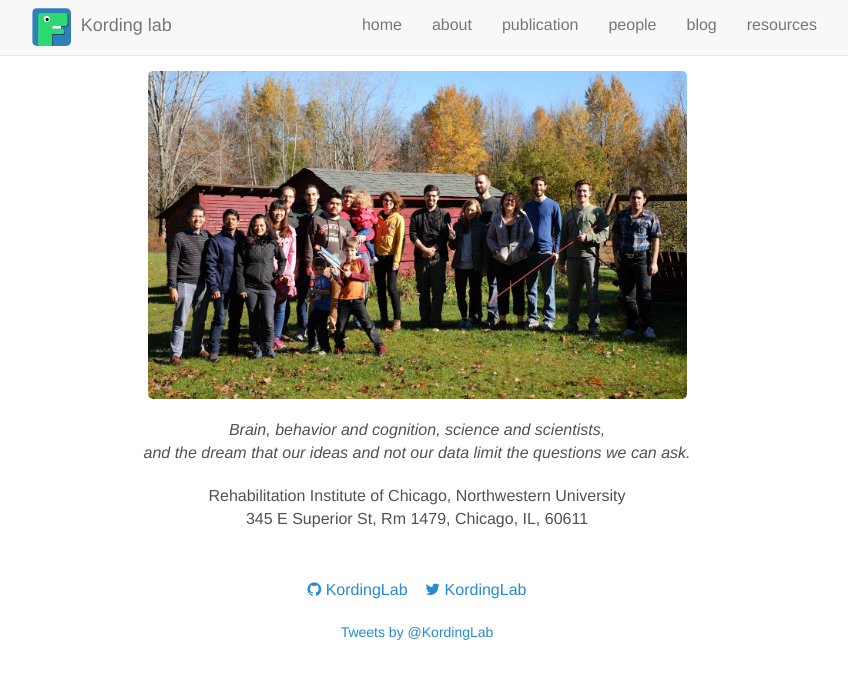
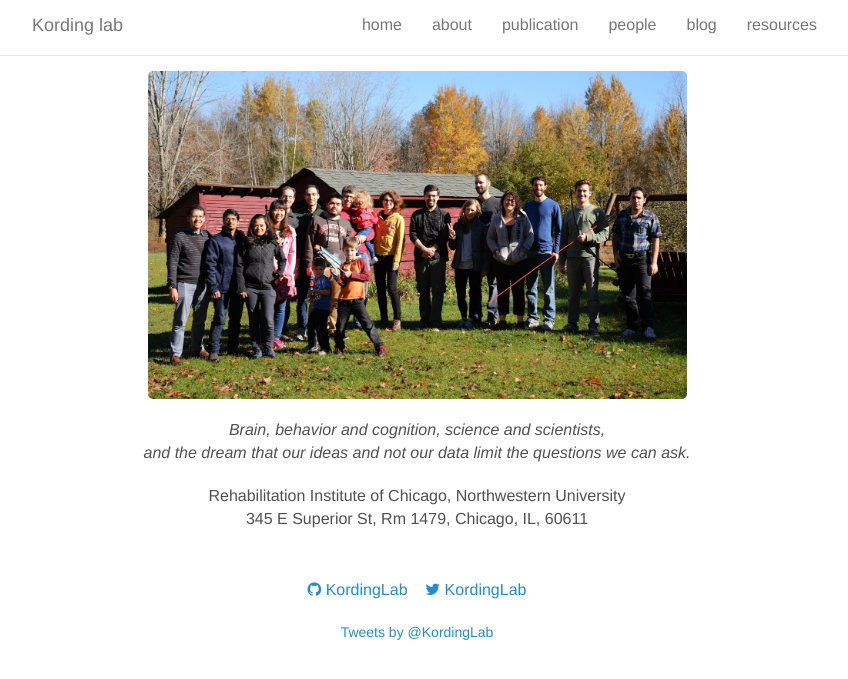
Before and after one commit to KordingLab/KordingLab.github.io, a Jekyll site: the page built from index.html, in a window 1280 px wide. Shown: the top 679 px of the page, without its empty margins (223-1071 px from the left). Built offline with Jekyll 4.4.1, drawn with Linux system fonts in a browser that asks for light colours; nearby versions of some CDN libraries; comment, search, counter and statistics services are not loaded.

Commit message:
Temporary remove logo in navbar

```diff
--- a/_includes/navbar.html
+++ b/_includes/navbar.html
@@ -9,8 +9,7 @@
                     <span class="icon-bar"></span>
                 </button>
                 <a class='navbar-brand page-scroll' href='/'>
-              <img style="float:left; margin-right: 10px; max-height: 38px; max-width:45px; margin-top: -7px;vertical-align:middle;" src="/images/logo/klab_logo_only.svg">
-              <span style='text-decoration:none;'>{{ site.name }}</span>
+              <span style='font-family:"Roboto Condensed" font-weight:400'>{{ site.name }}</span>
               </a>
             </div>
 
--- a/_layouts/default.html
+++ b/_layouts/default.html
@@ -7,6 +7,7 @@
   <link rel="stylesheet" href="//fonts.googleapis.com/css?family=Source+Sans+Pro:300,300i,600">
   <link rel="stylesheet" type="text/css" href="//fonts.googleapis.com/css?family=Ubuntu+Mono" />
   <link rel="stylesheet" type="text/css" href="//fonts.googleapis.com/css?family=Roboto" />
+  <link href='https://fonts.googleapis.com/css?family=Roboto+Condensed' rel='stylesheet' type='text/css'>
   <link href='http://fonts.googleapis.com/css?family=Molengo' rel='stylesheet' type='text/css'>
   <link rel="stylesheet" href="https://maxcdn.bootstrapcdn.com/font-awesome/4.5.0/css/font-awesome.min.css">
   <link href="https://maxcdn.bootstrapcdn.com/bootstrap/3.3.6/css/bootstrap.min.css" rel="stylesheet" integrity="sha384-1q8mTJOASx8j1Au+a5WDVnPi2lkFfwwEAa8hDDdjZlpLegxhjVME1fgjWPGmkzs7" crossorigin="anonymous">
--- a/style.scss
+++ b/style.scss
@@ -1,5 +1,6 @@
 ---
 ---
+
 
 * {
   -webkit-box-sizing: border-box;
@@ -483,3 +484,7 @@ tbody tr:nth-child(odd) th {
 .page-title {
   margin-bottom: 0.6em;
 }
+
+.navbar {
+    background-color: white;
+}
```
